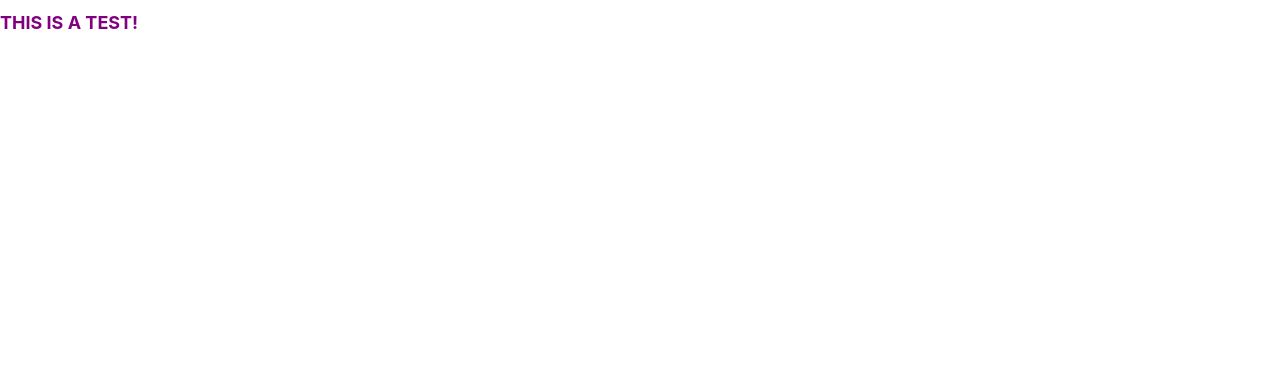
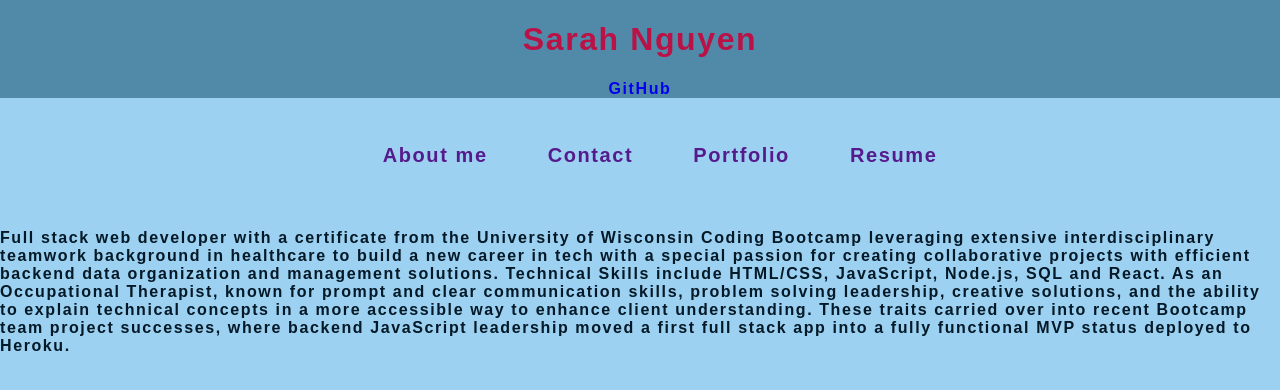
Before and after one commit to gribbler25/portfolio2.0, a React (Create React App) app: page / in a window 1280 px wide. Shown: the top 390 px of the page. Built offline with nearby package versions, Linux system fonts and the light colour scheme.

Commit message:
all component files set up

```diff
--- a/public/index.html
+++ b/public/index.html
@@ -24,7 +24,7 @@
       work correctly both with client-side routing and a non-root public URL.
       Learn how to configure a non-root public URL by running `npm run build`.
     -->
-    <title>React App</title>
+    <title>Nguyen Portfolio</title>
   </head>
   <body>
     <noscript>You need to enable JavaScript to run this app.</noscript>
--- a/src/App.css
+++ b/src/App.css
@@ -1,38 +1,41 @@
-.App {
+/* .App {
   text-align: center;
-}
+} */
 
-.App-logo {
-  height: 40vmin;
-  pointer-events: none;
-}
 
-@media (prefers-reduced-motion: no-preference) {
+/* @media (prefers-reduced-motion: no-preference) {
   .App-logo {
     animation: App-logo-spin infinite 20s linear;
   }
-}
+} */
 
 .App-header {
-  background-color: #282c34;
-  min-height: 100vh;
+
+  /* min-height: 100vh; */
   display: flex;
   flex-direction: column;
   align-items: center;
   justify-content: center;
-  font-size: calc(10px + 2vmin);
-  color: white;
+  /* font-size: calc(10px + 2vmin);
+  color: white; */
 }
+.name{
+  background-color: #508AA8;
+  display: flex;
+  flex-direction: column;
+  align-items: center;
+  justify-content: center;
+  width: 100%;
+}
+/* .App-link {
+  color: #61dafb;
+} */
 
-.App-link {
-  color: #61dafb;
-}
-
-@keyframes App-logo-spin {
+/* @keyframes App-logo-spin {
   from {
     transform: rotate(0deg);
   }
   to {
     transform: rotate(360deg);
   }
-}
+} */
--- a/src/App.js
+++ b/src/App.js
@@ -1,11 +1,25 @@
-import "./index.css";
+import React, { useState } from "react";
+import "./App.css";
+import Nav from "./components/Nav";
+import About from "./components/About";
 
 function App() {
   return (
     <div className="App">
       <header className="App-header">
-        <h1 className="test">THIS IS A TEST!</h1>
+        <div class="name">
+          <h1>Sarah Nguyen</h1>
+          <a href="https://github.com/gribbler25" target="blank">
+            GitHub
+          </a>
+        </div>
+        <div class="flex-row">
+          <Nav />
+        </div>
       </header>
+      <main>
+        <About />
+      </main>
     </div>
   );
 }
--- /dev/null
+++ b/src/components/About/index.js
@@ -0,0 +1,19 @@
+const About = () => {
+  return (
+    <p>
+      Full stack web developer with a certificate from the University of
+      Wisconsin Coding Bootcamp leveraging extensive interdisciplinary teamwork
+      background in healthcare to build a new career in tech with a special
+      passion for creating collaborative projects with efficient backend data
+      organization and management solutions. Technical Skills include HTML/CSS,
+      JavaScript, Node.js, SQL and React. As an Occupational Therapist, known
+      for prompt and clear communication skills, problem solving leadership,
+      creative solutions, and the ability to explain technical concepts in a
+      more accessible way to enhance client understanding. These traits carried
+      over into recent Bootcamp team project successes, where backend JavaScript
+      leadership moved a first full stack app into a fully functional MVP status
+      deployed to Heroku.
+    </p>
+  );
+};
+export default About;
--- /dev/null
+++ b/src/components/Contact/index.js
@@ -0,0 +1,4 @@
+const Contact = () => {
+  return <form></form>;
+};
+export default Contact;
--- /dev/null
+++ b/src/components/Nav/index.js
@@ -0,0 +1,23 @@
+const Nav = () => {
+  return (
+    <nav>
+      <ul className="flex-row">
+        <li className="mx-1">
+          <a href="" data-testid="about">
+            About me
+          </a>
+        </li>
+        <li className="mx-1">
+          <a href="">Contact</a>
+        </li>
+        <li className="mx-1">
+          <a href="">Portfolio</a>
+        </li>
+        <li className="mx-1">
+          <a href="">Resume</a>
+        </li>
+      </ul>
+    </nav>
+  );
+};
+export default Nav;
--- /dev/null
+++ b/src/components/Portfolio/index.js
@@ -0,0 +1,4 @@
+const Portfolio = () => {
+  <section></section>;
+};
+export default Portfolio;
--- a/src/index.css
+++ b/src/index.css
@@ -12,7 +12,44 @@ code {
     monospace;
 }
 
+:root {
+  --primary: #508AA8;
+  --secondary: #9DD1F1;
+  --tertiary:#BA1247;
+  --quad: #031927;
+}
+* {
+  box-sizing: border-box;
+}
+body {
+  margin: 0;
+  padding: 0;
+  font-weight: 600;
+  /* line-height: 1.5; */
+  letter-spacing: .1em;
+  background: var(--secondary);
+  color: var(--quad);
+  font-family: Arial, Helvetica, sans-serif;
+
+}
 h1{
-  color: Purple;
-  font-size: large;
+  color: var(--tertiary);
 }
+a{
+  text-decoration: none;
+}
+a:hover{
+  color:#BA1247;
+}
+.flex-row {
+  display: flex;
+  justify-content: space-around;
+  flex-wrap: wrap;
+}
+ul{
+  list-style: none;
+}
+.mx-1{
+  padding: 30px;
+  font-size: 20px;
+}
```
Also changed, not shown: src/utils/helpers.js (added, +9 -0 lines), 1 other file (tests, documents, lock files or other folders).
